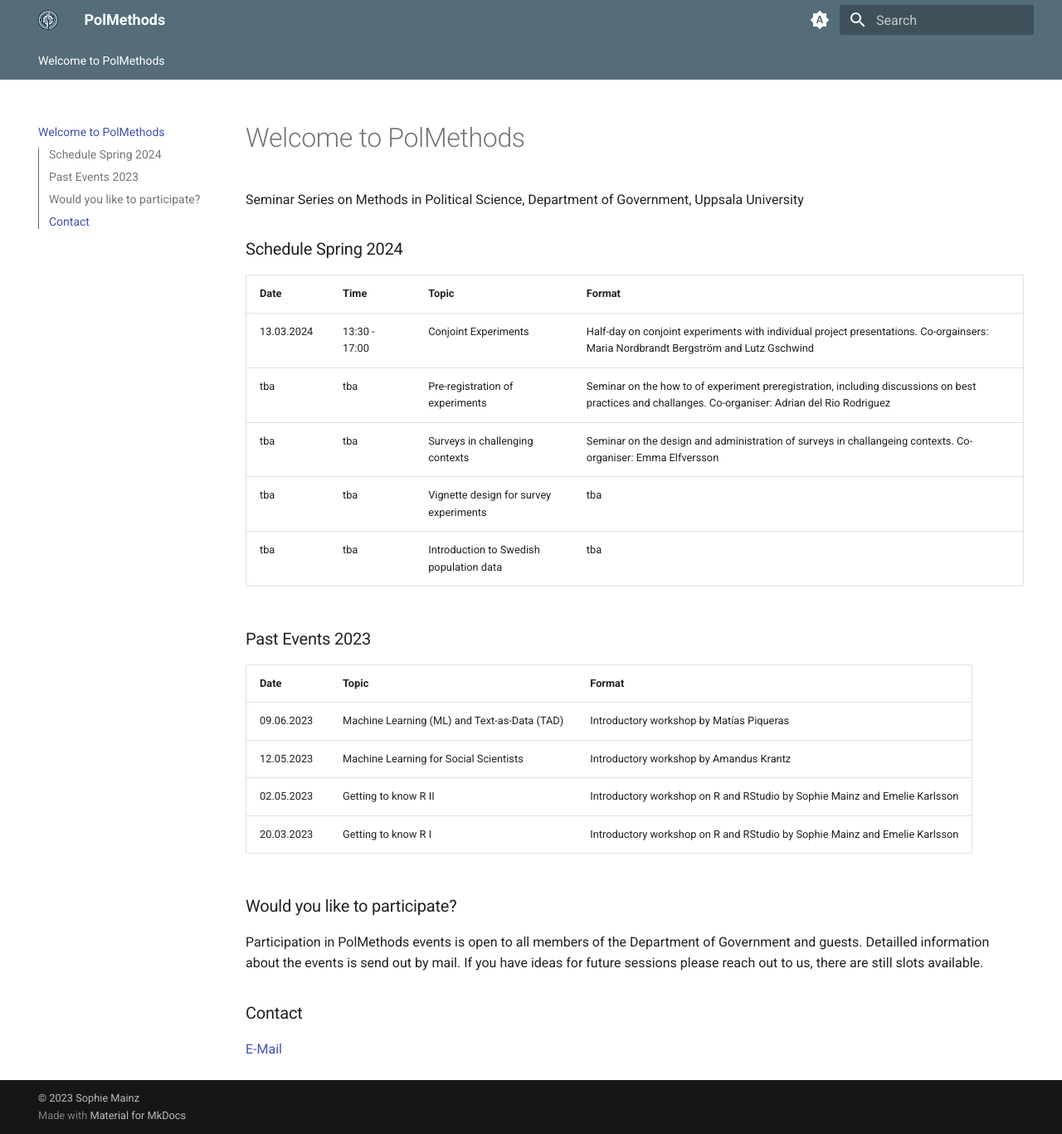
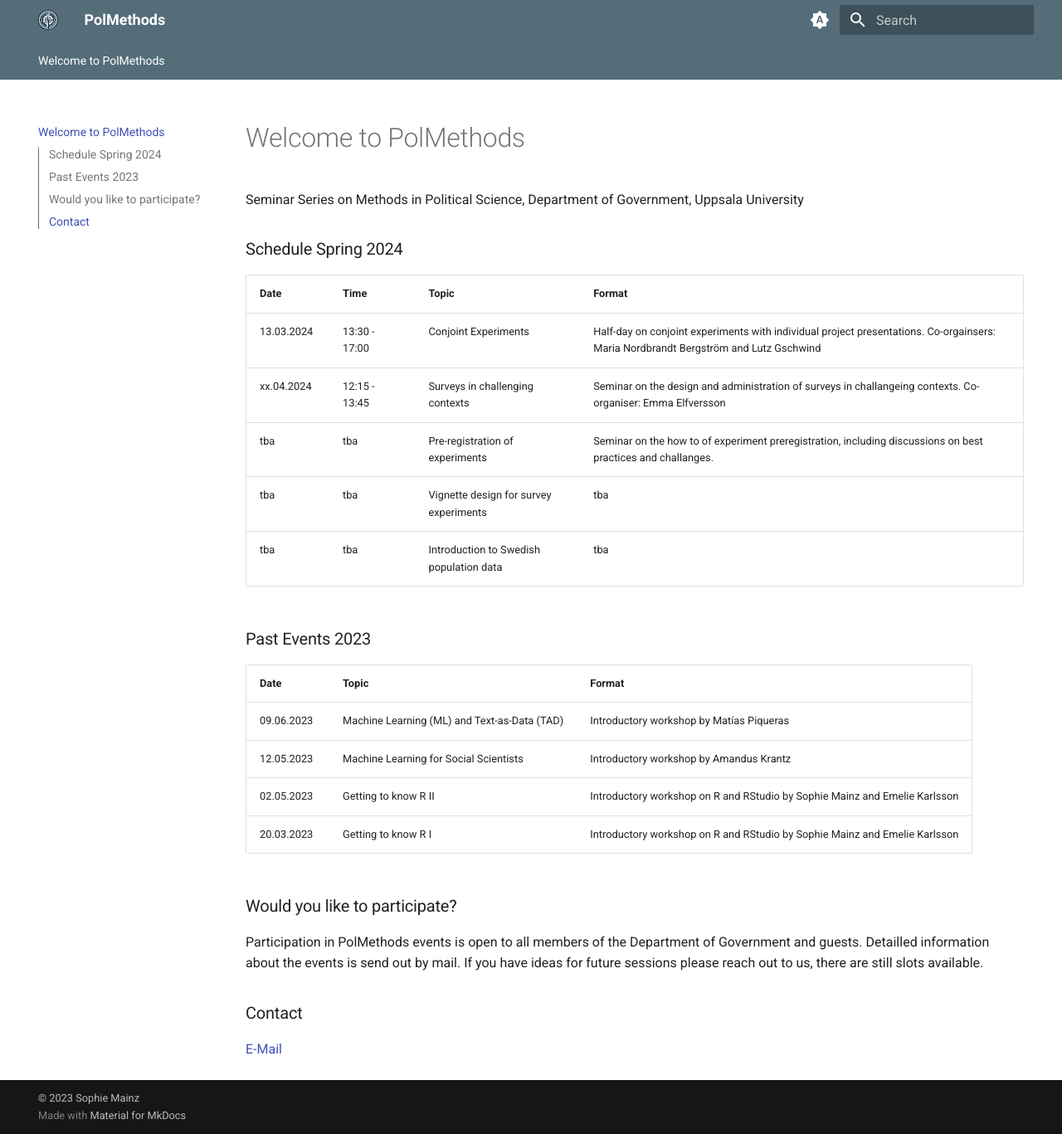
Before and after one commit to sophiemainz/polmethods-website, an MkDocs documentation site: the page built from docs/index.md, in a window 1280 px wide and 1367 px high. Shown: the whole window at 83% size. Built offline with MkDocs 1.6.1 and Material for MkDocs 9.7.7, drawn with Linux system fonts in a browser that asks for light colours.

Commit message:
update again

```diff
--- a/docs/index.md
+++ b/docs/index.md
@@ -7,8 +7,8 @@ Seminar Series on Methods in Political Science, Department of Government, Uppsal
 | Date       | Time       | Topic        | Format                                  |
 |------------|------------|------------|--------------------------------------|
 | 13.03.2024 | 13:30 - 17:00 | Conjoint Experiments | Half-day on conjoint experiments with individual project presentations. Co-orgainsers: Maria Nordbrandt Bergström and Lutz Gschwind |
-| tba | tba| Pre-registration of experiments | Seminar on the how to of experiment preregistration, including discussions on best practices and challanges. Co-organiser: Adrian del Rio Rodriguez |
-| tba | tba | Surveys in challenging contexts | Seminar on the design and administration of surveys in challangeing contexts. Co-organiser: Emma Elfversson|
+| xx.04.2024 | 12:15 - 13:45 | Surveys in challenging contexts | Seminar on the design and administration of surveys in challangeing contexts. Co-organiser: Emma Elfversson|
+| tba | tba| Pre-registration of experiments | Seminar on the how to of experiment preregistration, including discussions on best practices and challanges. |
 | tba | tba | Vignette design for survey experiments | tba    |
 | tba | tba | Introduction to Swedish population data | tba    |
 
```
